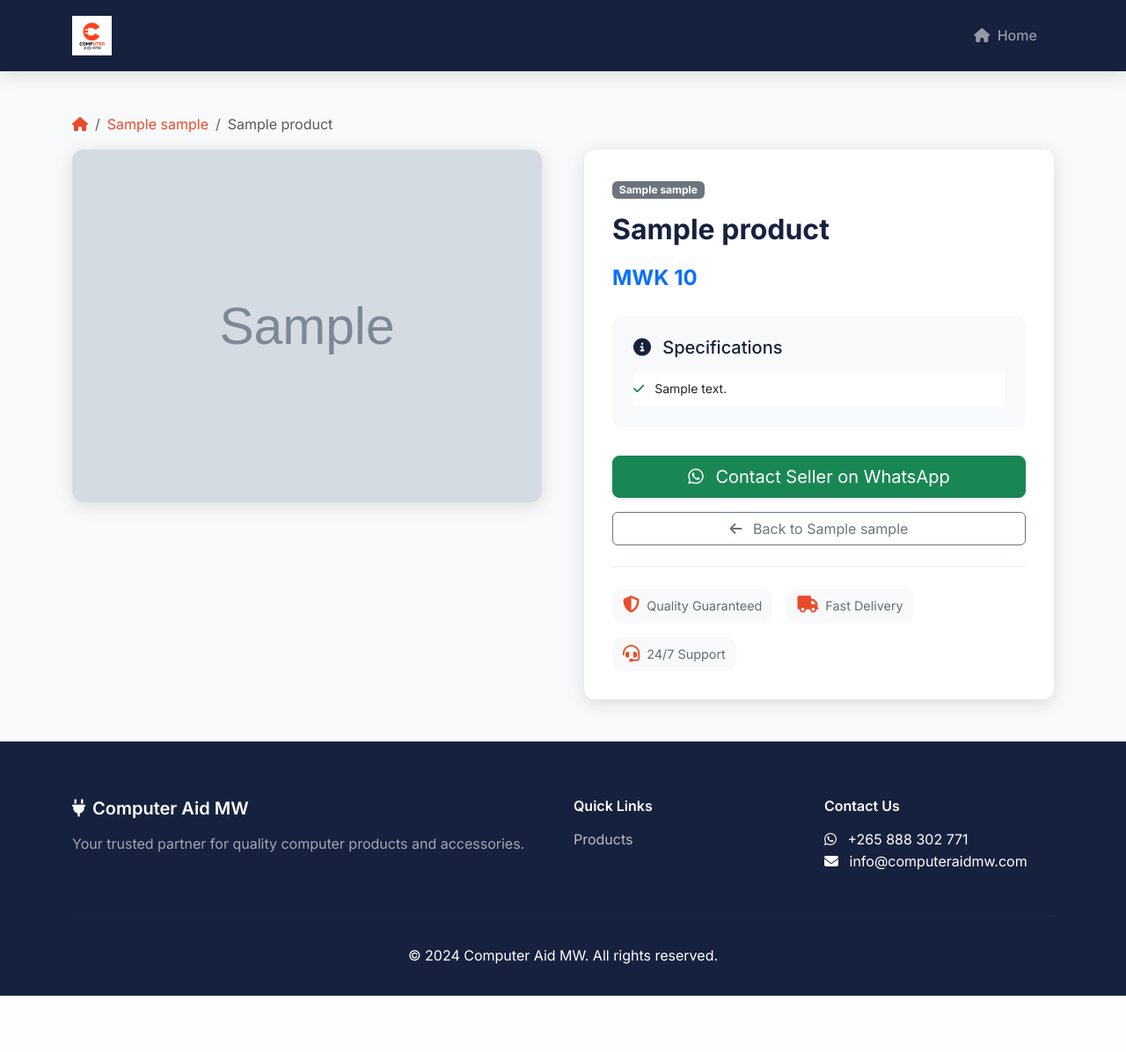
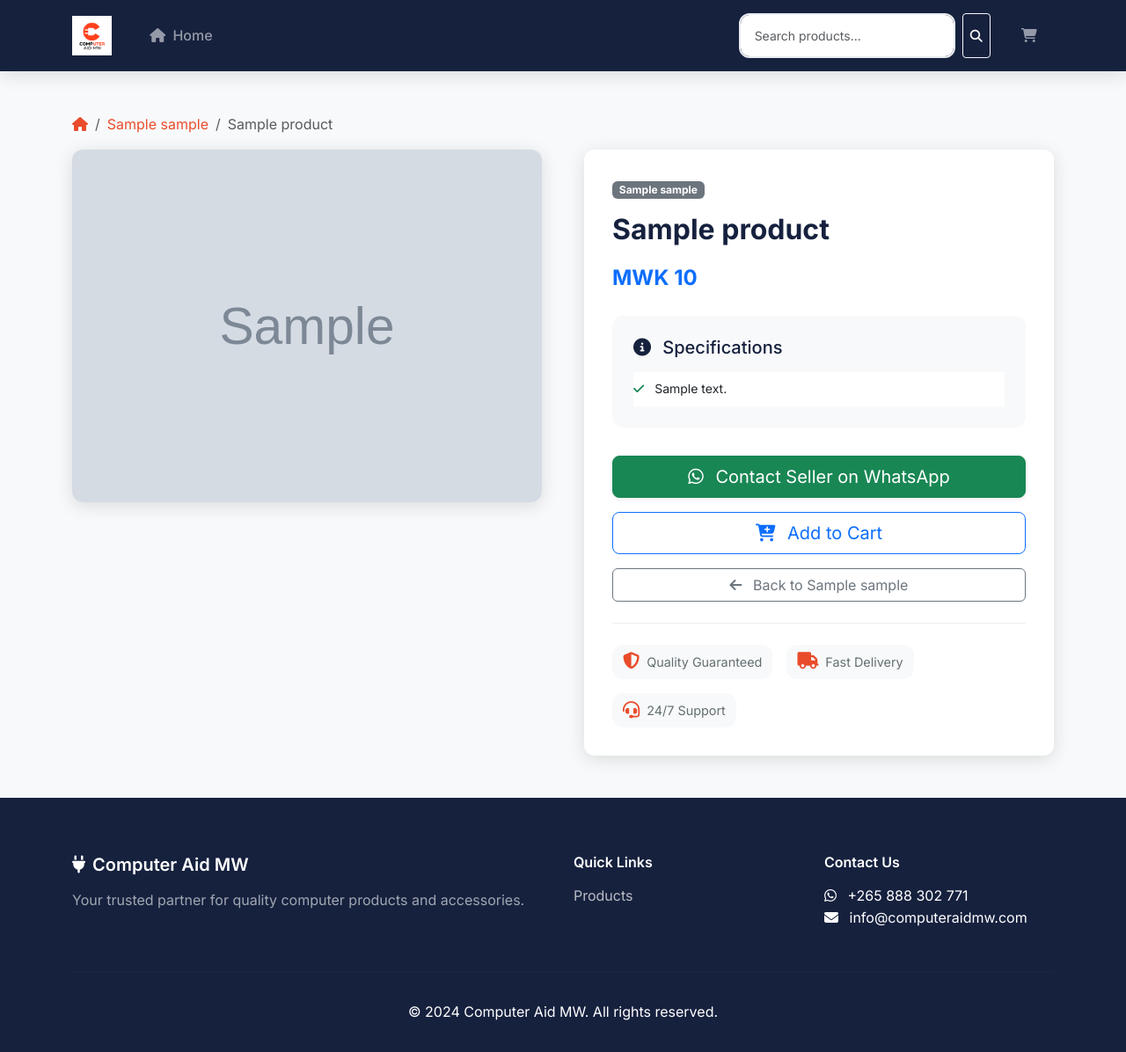
Before and after one commit to CedricNgendahimana/product-showcase, a Flask app: template templates/product_detail.html in a window 1280 px wide. Shown: the whole page at 88% size. Before the commit the page ends 1132 px from the top, so only its background shows below. Run offline with Flask 3, Linux system fonts and the light colour scheme; tables that the repository leaves empty hold one stand-in row (values such as "Sample post"); the template is opened without the code that fills it: values that come from a table or form of the project are taken from there, most other values are stand-ins (such as "Sample title", 1, 10 or a date in 2020); grey boxes marked "Sample" are stand-in pictures; parts of the project's set-up code (start-up, migrations or seed data) failed here and were passed over.

Commit message:
Finalize cart add/remove and cart page

```diff
--- a/app.py
+++ b/app.py
@@ -7,7 +7,15 @@ SAFE ON REDEPLOY – IMAGES NEVER LOST
 import os
 import cloudinary
 import cloudinary.uploader
-from flask import Flask, render_template, request, redirect, url_for, flash
+from flask import (
+    Flask,
+    render_template,
+    request,
+    redirect,
+    url_for,
+    flash,
+    session,
+)
 from flask_sqlalchemy import SQLAlchemy
 from flask_login import (
     LoginManager,
@@ -42,17 +50,10 @@ app.config["SQLALCHEMY_TRACK_MODIFICATIONS"] = False
 # =========================
 # CLOUDINARY CONFIG
 # =========================
-CLOUD_NAME = os.environ.get("CLOUDINARY_CLOUD_NAME")
-API_KEY = os.environ.get("CLOUDINARY_API_KEY")
-API_SECRET = os.environ.get("CLOUDINARY_API_SECRET")
-
-if not all([CLOUD_NAME, API_KEY, API_SECRET]):
-    raise RuntimeError("❌ Cloudinary environment variables missing")
-
 cloudinary.config(
-    cloud_name=CLOUD_NAME,
-    api_key=API_KEY,
-    api_secret=API_SECRET,
+    cloud_name=os.environ.get("CLOUDINARY_CLOUD_NAME"),
+    api_key=os.environ.get("CLOUDINARY_API_KEY"),
+    api_secret=os.environ.get("CLOUDINARY_API_SECRET"),
     secure=True,
 )
 
@@ -131,7 +132,21 @@ def seed_database():
         admin.set_password(ADMIN_PASSWORD)
         db.session.add(admin)
         db.session.commit()
-        print("✅ Admin user created")
+
+
+def get_cart():
+    return session.get("cart", {})
+
+
+def save_cart(cart):
+    session["cart"] = cart
+    session.modified = True
+
+
+@app.context_processor
+def inject_cart_count():
+    cart = session.get("cart", {})
+    return {"cart_count": len(cart)}
 
 # =========================
 # DB INIT
@@ -141,7 +156,7 @@ with app.app_context():
     seed_database()
 
 # =========================
-# ROUTES
+# PUBLIC ROUTES
 # =========================
 @app.route("/")
 def home():
@@ -167,31 +182,29 @@ def category_page(category):
         categories=CATEGORIES,
     )
 
+
 @app.route("/search")
 def search():
     query = request.args.get("q", "").strip()
-
     if not query:
         return redirect(url_for("home"))
 
     products = Product.query.filter(
-        (Product.name.ilike(f"%{query}%")) |
-        (Product.description.ilike(f"%{query}%"))
+        (Product.name.ilike(f"%{query}%"))
+        | (Product.description.ilike(f"%{query}%"))
     ).all()
 
     return render_template(
         "search_results.html",
         products=products,
         query=query,
-        categories=CATEGORIES
+        categories=CATEGORIES,
     )
 
 
 @app.route("/product/<int:id>")
 def product_detail(id):
     product = Product.query.get_or_404(id)
-
-    image = product.image_url or PLACEHOLDER_IMAGE
 
     whatsapp_link = None
     if WHATSAPP_NUMBER:
@@ -204,10 +217,70 @@ def product_detail(id):
     return render_template(
         "product_detail.html",
         product=product,
-        image=image,
         whatsapp_link=whatsapp_link,
         categories=CATEGORIES,
     )
+
+# =========================
+# CART ROUTES
+# =========================
+@app.route("/cart")
+def view_cart():
+    cart = get_cart()
+    total = sum(item["price"] for item in cart.values())
+    return render_template(
+        "cart.html",
+        cart=cart,
+        total=total,
+        categories=CATEGORIES,
+    )
+
+
+@app.route("/cart/add/<int:product_id>", methods=["POST"])
+def add_to_cart(product_id):
+    product = Product.query.get_or_404(product_id)
+    cart = get_cart()
+
+    cart[str(product_id)] = {
+        "name": product.name,
+        "price": product.price,
+        "image": product.image_url,
+    }
+
+    save_cart(cart)
+    flash("Product added to cart", "success")
+    return redirect(request.referrer or url_for("home"))
+
+
+# =====================================================
+# ✅ ADDITION: REMOVE FROM CART
+# =====================================================
+@app.route("/cart/remove/<int:product_id>", methods=["POST"])
+def remove_from_cart(product_id):
+    cart = get_cart()
+    cart.pop(str(product_id), None)
+    save_cart(cart)
+    flash("Product removed from cart", "info")
+    return redirect(url_for("view_cart"))
+
+
+@app.route("/cart/checkout")
+def checkout():
+    cart = get_cart()
+    if not cart or not WHATSAPP_NUMBER:
+        return redirect(url_for("home"))
+
+    message = "Hello! I would like to order:\n\n"
+    total = 0
+
+    for item in cart.values():
+        message += f"- {item['name']} (MWK {item['price']:,.0f})\n"
+        total += item["price"]
+
+    message += f"\nTotal: MWK {total:,.0f}"
+
+    session.pop("cart", None)
+    return redirect(f"https://wa.me/{WHATSAPP_NUMBER}?text={quote(message)}")
 
 # =========================
 # ADMIN AUTH
@@ -246,7 +319,11 @@ def admin_logout():
 @login_required
 def admin_dashboard():
     products = Product.query.order_by(Product.created_at.desc()).all()
-    return render_template("admin/dashboard.html", products=products, categories=CATEGORIES)
+    return render_template(
+        "admin/dashboard.html",
+        products=products,
+        categories=CATEGORIES,
+    )
 
 
 @app.route("/admin/product/add", methods=["GET", "POST"])
@@ -254,20 +331,15 @@ def admin_dashboard():
 def admin_add_product():
     if request.method == "POST":
         file = request.files.get("image")
-
         if not file:
             flash("Image is required", "danger")
             return redirect(request.url)
 
-        try:
-            upload = cloudinary.uploader.upload(
-                file,
-                folder="computer_aid_products",
-                transformation={"quality": "auto", "fetch_format": "auto"},
-            )
-        except Exception:
-            flash("Image upload failed", "danger")
-            return redirect(request.url)
+        upload = cloudinary.uploader.upload(
+            file,
+            folder="computer_aid_products",
+            transformation={"quality": "auto", "fetch_format": "auto"},
+        )
 
         product = Product(
             name=request.form.get("name"),
--- a/templates/base.html
+++ b/templates/base.html
@@ -31,17 +31,44 @@
         </button>
 
         <div class="collapse navbar-collapse" id="navbarNav">
-            <ul class="navbar-nav ms-auto">
 
-                <!-- HOME -->
+            <!-- LEFT NAV -->
+            <ul class="navbar-nav me-auto">
                 <li class="nav-item">
                     <a class="nav-link" href="{{ url_for('home') }}">
                         <i class="fas fa-home me-1"></i> Home
                     </a>
                 </li>
+            </ul>
 
+            <!-- 🔍 SEARCH FORM (ADDED) -->
+            <form class="d-flex me-3" method="GET" action="{{ url_for('search') }}">
+                <input
+                    class="form-control form-control-sm me-2"
+                    type="search"
+                    name="q"
+                    placeholder="Search products..."
+                    aria-label="Search">
+                <button class="btn btn-sm btn-outline-light" type="submit">
+                    <i class="fas fa-search"></i>
+                </button>
+            </form>
 
+            <!-- 🛒 CART ICON (ADDED) -->
+            <ul class="navbar-nav">
+                <li class="nav-item position-relative">
+                    <a class="nav-link" href="{{ url_for('cart') }}">
+                        <i class="fas fa-shopping-cart"></i>
+
+                        {% if session.get('cart') %}
+                        <span class="position-absolute top-0 start-100 translate-middle badge rounded-pill bg-danger">
+                            {{ session.get('cart')|length }}
+                        </span>
+                        {% endif %}
+                    </a>
+                </li>
             </ul>
+
         </div>
     </div>
 </nav>
@@ -146,6 +173,5 @@ document.querySelectorAll("a").forEach(link => {
 });
 </script>
 
-
 </body>
 </html>
--- a/templates/product_detail.html
+++ b/templates/product_detail.html
@@ -79,6 +79,7 @@
 
                     <!-- ACTION BUTTONS -->
                     <div class="product-actions mt-4 d-grid gap-3 animate-fade-in-delay-4">
+
                         {% if whatsapp_link %}
                         <a href="{{ whatsapp_link }}"
                            target="_blank"
@@ -87,6 +88,16 @@
                             Contact Seller on WhatsApp
                         </a>
                         {% endif %}
+
+                        <!-- 🛒 ADD TO CART (WORKS WITH YOUR app.py) -->
+                        <form method="POST"
+                              action="{{ url_for('add_to_cart', product_id=product.id) }}">
+                            <button type="submit"
+                                    class="btn btn-outline-primary btn-lg w-100">
+                                <i class="fas fa-cart-plus me-2"></i>
+                                Add to Cart
+                            </button>
+                        </form>
 
                         <a href="{{ url_for('category_page', category=product.category) }}"
                            class="btn btn-outline-secondary">
```
Also changed, not shown: templates/cart.html (added, +90 -0 lines).
